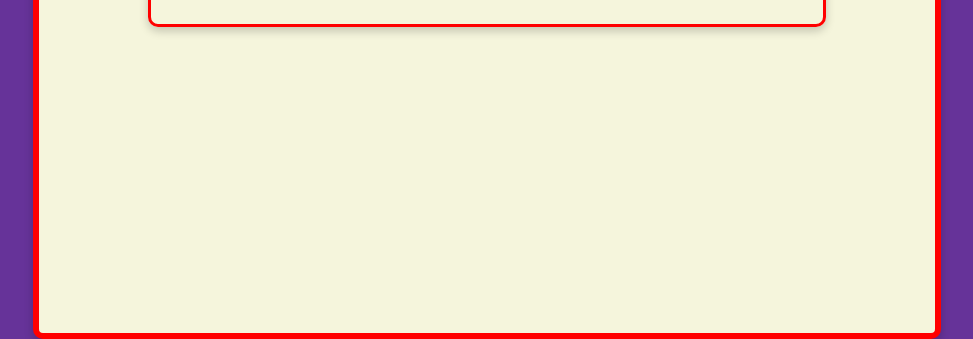
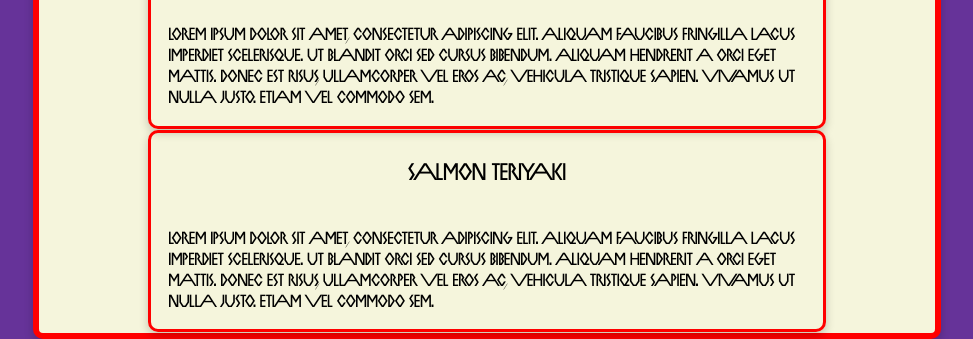
Before and after one commit to amestr1s/resto, a website built with webpack: page src/template.html in a window 1280 px wide. Shown: the part 462-801 px from the top of the page, without its empty margins (153-1126 px from the left). Built offline with nearby package versions, Linux system fonts and the light colour scheme.

Commit message:
Add menu items

```diff
--- a/src/menu.js
+++ b/src/menu.js
@@ -6,7 +6,36 @@ function menuPage() {
     const title = document.createElement("h1");
     title.textContent = "MENU";
     titleDiv.appendChild(title);
-
+    //mapo
+    const mapoDiv = document.createElement("div");
+    mapoDiv.classList.add("mapo");
+    content.appendChild(mapoDiv);
+    const mapoH2 = document.createElement("h2");
+    mapoH2.textContent = "Mapo Tofu";
+    mapoDiv.appendChild(mapoH2);
+    const mapoP = document.createElement("p");
+    mapoP.textContent = "Lorem ipsum dolor sit amet, consectetur adipiscing elit. Aliquam faucibus fringilla lacus imperdiet scelerisque. Ut blandit orci sed cursus bibendum. Aliquam hendrerit a orci eget mattis. Donec est risus, ullamcorper vel eros ac, vehicula tristique sapien. Vivamus ut nulla justo. Etiam vel commodo sem. ";
+    mapoDiv.appendChild(mapoP);
+    //tonkatsu
+    const tonkatsuDiv = document.createElement("div");
+    tonkatsuDiv.classList.add("tonkatsu");
+    content.appendChild(tonkatsuDiv);
+    const tonkatsuH2 = document.createElement("h2");
+    tonkatsuH2.textContent = "Tonkatsu";
+    tonkatsuDiv.appendChild(tonkatsuH2);
+    const tonkatsuP = document.createElement("p");
+    tonkatsuP.textContent = "Lorem ipsum dolor sit amet, consectetur adipiscing elit. Aliquam faucibus fringilla lacus imperdiet scelerisque. Ut blandit orci sed cursus bibendum. Aliquam hendrerit a orci eget mattis. Donec est risus, ullamcorper vel eros ac, vehicula tristique sapien. Vivamus ut nulla justo. Etiam vel commodo sem. ";
+    tonkatsuDiv.appendChild(tonkatsuP);
+    //salmon
+    const salmonDiv = document.createElement("div");
+    salmonDiv.classList.add("salmon");
+    content.appendChild(salmonDiv);
+    const salmonH2 = document.createElement("h2");
+    salmonH2.textContent = "Salmon Teriyaki";
+    salmonDiv.appendChild(salmonH2);
+    const salmonP = document.createElement("p");
+    salmonP.textContent = "Lorem ipsum dolor sit amet, consectetur adipiscing elit. Aliquam faucibus fringilla lacus imperdiet scelerisque. Ut blandit orci sed cursus bibendum. Aliquam hendrerit a orci eget mattis. Donec est risus, ullamcorper vel eros ac, vehicula tristique sapien. Vivamus ut nulla justo. Etiam vel commodo sem. ";
+    salmonDiv.appendChild(salmonP);
     return;
 }
 
--- a/src/styles.css
+++ b/src/styles.css
@@ -85,7 +85,11 @@ nav button:hover {
   word-wrap: break-word;
 }
 
-.summary {
+.summary,
+.history,
+.mapo,
+.tonkatsu,
+.salmon {
     border: 3px solid red;
     border-radius: 10px;
     width: 75%;
@@ -94,30 +98,27 @@ nav button:hover {
     transition: transform 0.3s ease;
 }
 
-.summary:hover {
+.summary:hover,
+.history:hover,
+.mapo:hover,
+.tonkatsu:hover,
+.salmon:hover {
     transform: scale(0.95);
 }
 
-.summary p {
+.mapo h2,
+.tonkatsu h2,
+.salmon h2 {
+    text-align: center;
+    padding: 1em;
+}
+
+.summary p,
+.history p,
+.mapo p,
+.tonkatsu p,
+.salmon p {
   padding: 1em;
   word-wrap: break-word;
   font-size: 1.1rem;
 }
-
-.history {
-  border: 3px solid red;
-  border-radius: 10px;
-  width: 75%;
-  box-shadow: 0 4px 10px rgba(0, 0, 0, 0.2);
-  height: auto;
-  transition: transform 0.3s ease;
-}
-
-.history:hover {
-    transform: scale(0.95);
-}
-
-.history p {
-  padding: 1em;
-  word-wrap: break-word;
-}
```
